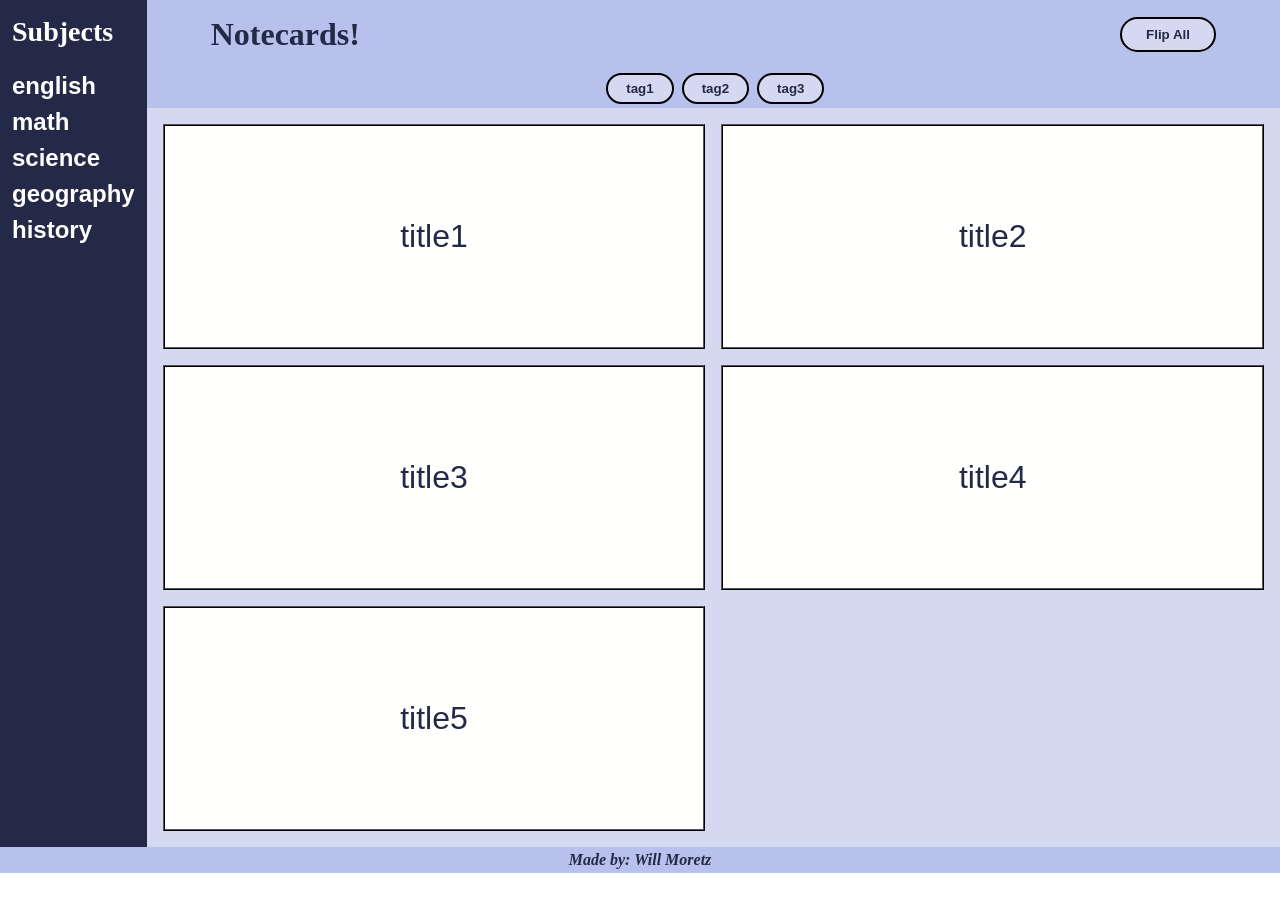
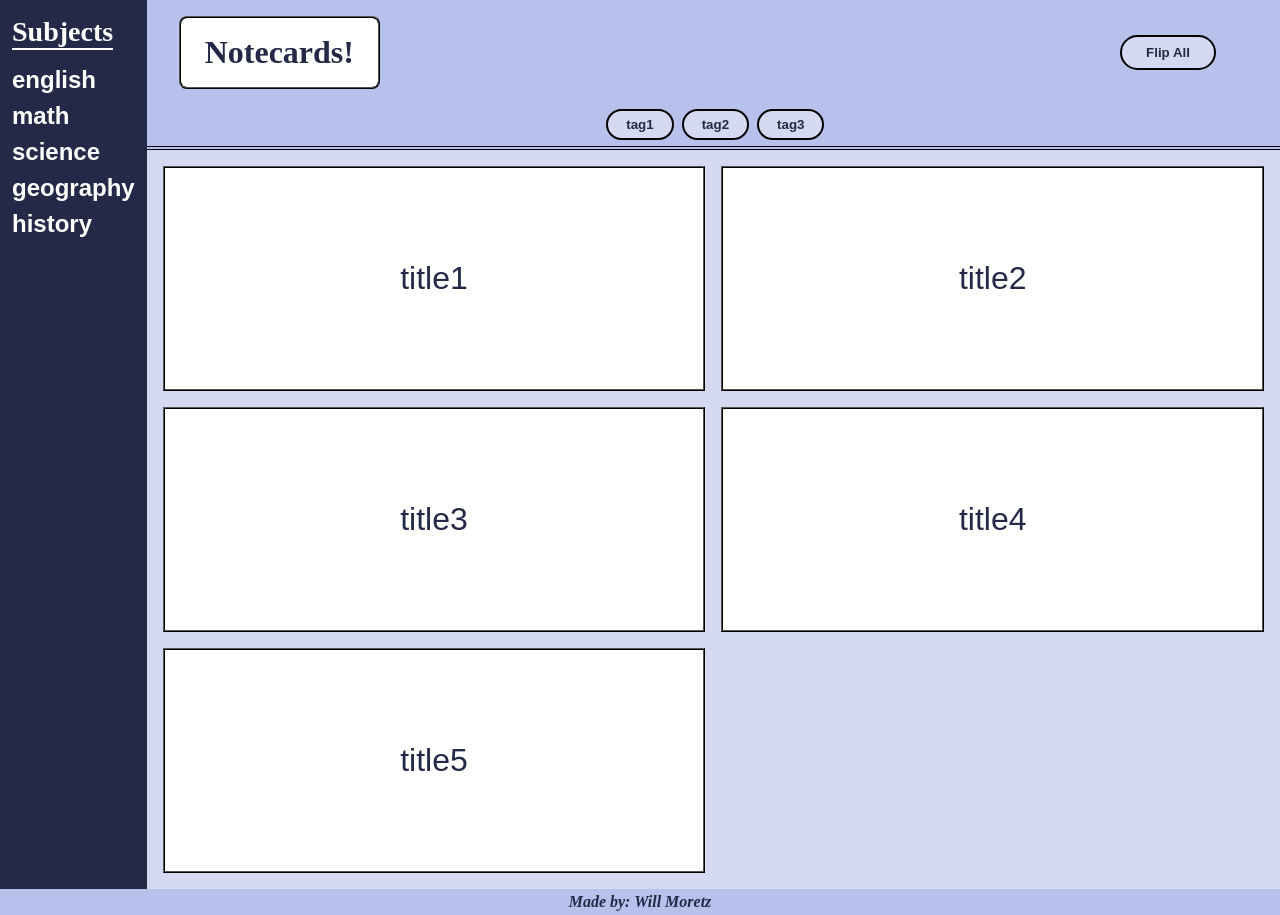
Before and after one commit to WillMoretz/notecards, a website with bundled scripts: page dist/index.html in a window 1280 px wide. Before the commit the page ends 873 px from the top, so only its background shows below. Built offline with nearby package versions, Linux system fonts and the light colour scheme.

Commit message:
minor style adjustments

```diff
--- a/src/style.css
+++ b/src/style.css
@@ -46,10 +46,18 @@ button:hover {
   padding: 16px 64px 16px 0;
 }
 
+.homepage > .header > h1,
+.notecard-inner {
+  border: 2px ridge black;
+}
+
 .homepage > .header > h1 {
   font-size: 2rem;
   font-weight: 700;
-  margin: 0 auto 0 64px;
+  margin: 0 auto 0 32px;
+  background-color: var(--light, white);
+  padding: 16px 24px 16px 24px;
+  border-radius: 8px;
 }
 
 .nav > button,
@@ -71,11 +79,12 @@ button:hover {
 
 .homepage > .tags {
   grid-area: tags;
-  padding: 4px 0 4px 4px;
+  padding: 4px 0 6px 4px;
   display: flex;
   justify-content: center;
   flex-wrap: wrap;
   gap: 8px;
+  border-bottom: 4px double black;
 }
 
 .homepage > .tags > button {
@@ -106,7 +115,8 @@ button:hover {
 
 .homepage > .sidebar > div {
   font-size: 1.75rem;
-  margin-bottom: 24px;
+  margin-bottom: 16px;
+  border-bottom: 2px solid white;
 }
 
 .homepage > .sidebar > button {
@@ -149,7 +159,6 @@ button:hover {
   position: relative;
   width: 100%;
   height: 100%;
-  border: 2px ridge black;
 }
 
 .rotated {
```
